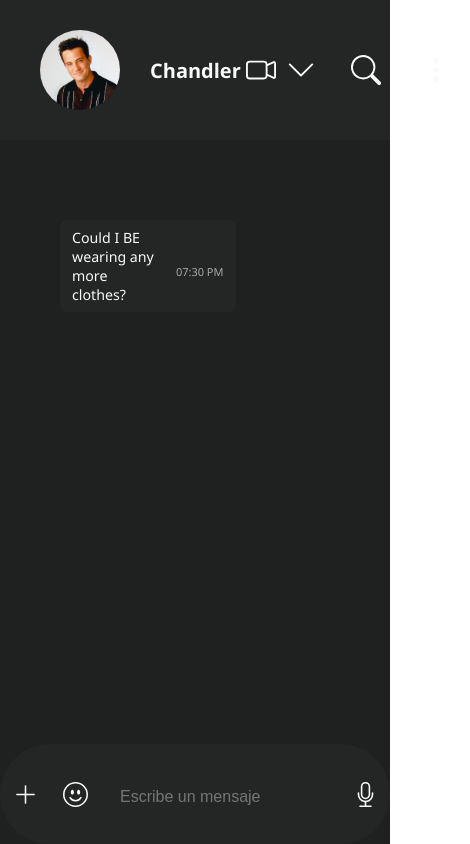
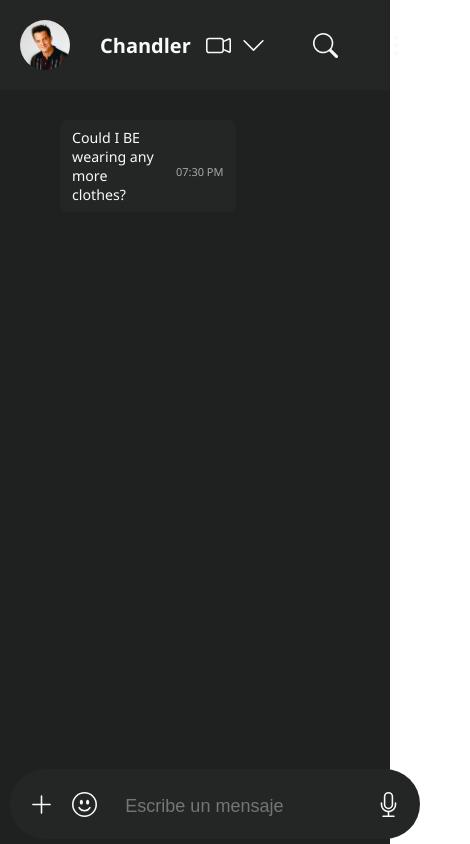
Before and after one commit to santiagomosler/tp-final-frontend, a React (Vite) app: page /chat/chandler in a window 390 px wide. Shown: the whole page, 470 px wide, since content can reach past the window. Built offline with nearby package versions, Linux system fonts and the light colour scheme.

Commit message:
Responsive design en proceso 4

```diff
--- a/src/styles/Chat.css
+++ b/src/styles/Chat.css
@@ -1,6 +1,7 @@
 .chat-container {
   display: flex;
   flex-direction: column;
+
   background-color: #1f2020;
   height: 100vh;
 }
@@ -18,8 +19,7 @@
   align-items: center;
   justify-content: space-between;
   width: 100%;
-  height: 100%;
-  padding: 30px 40px;
+  padding: 15px 20px;
 }
 
 .chat-header-left {
@@ -36,8 +36,8 @@
 }
 
 .chat-avatar-chat {
-  width: 80px;
-  height: 80px;
+  width: 50px;
+  height: 50px;
   border-radius: 40px;
 }
 
@@ -66,8 +66,8 @@
 }
 
 .icon-btn svg {
-  width: 30px;
-  height: 30px;
+  width: 25px;
+  height: 25px;
 }
 .video-dropdown-group {
   display: flex;
@@ -76,7 +76,7 @@
   justify-content: center;
   gap: 10px;
   height: 50px;
-  width: 80px;
+  width: 90px;
 }
 
 .video-dropdown-group:hover {
@@ -125,7 +125,7 @@
   display: flex;
   flex-direction: column;
   background-color: transparent;
-  padding: 80px 60px;
+  padding: 30px 60px;
 }
 
 .message {
@@ -196,16 +196,17 @@
   align-items: center;
   justify-content: space-between;
   width: 100%;
-  height: 100px;
+  height: 80px;
 }
 
 .chat-form {
   display: flex;
   align-items: center;
   width: 100%;
-  height: 100%;
   background-color: #242626;
-  border-radius: 75px;
+  border-radius: 50px;
+  padding: 10px;
+  margin: 10px;
 }
 
 .input-wrapper {
@@ -219,7 +220,7 @@
   flex: 1;
   border: none;
   padding: 10px 10px 5px 20px;
-  font-size: 16px;
+  font-size: 18px;
   color: #fafafa;
   background-color: transparent;
   outline: none;
```
